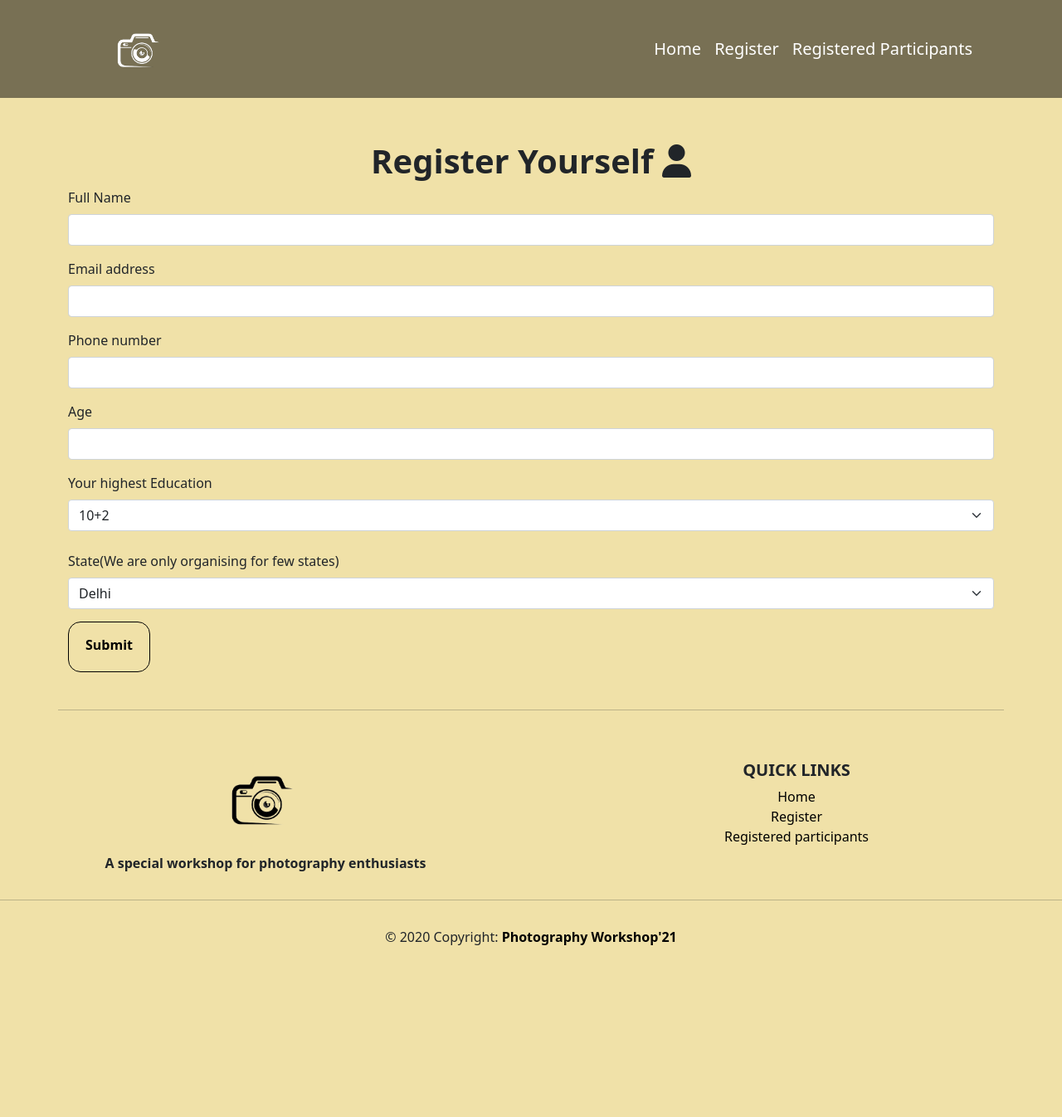
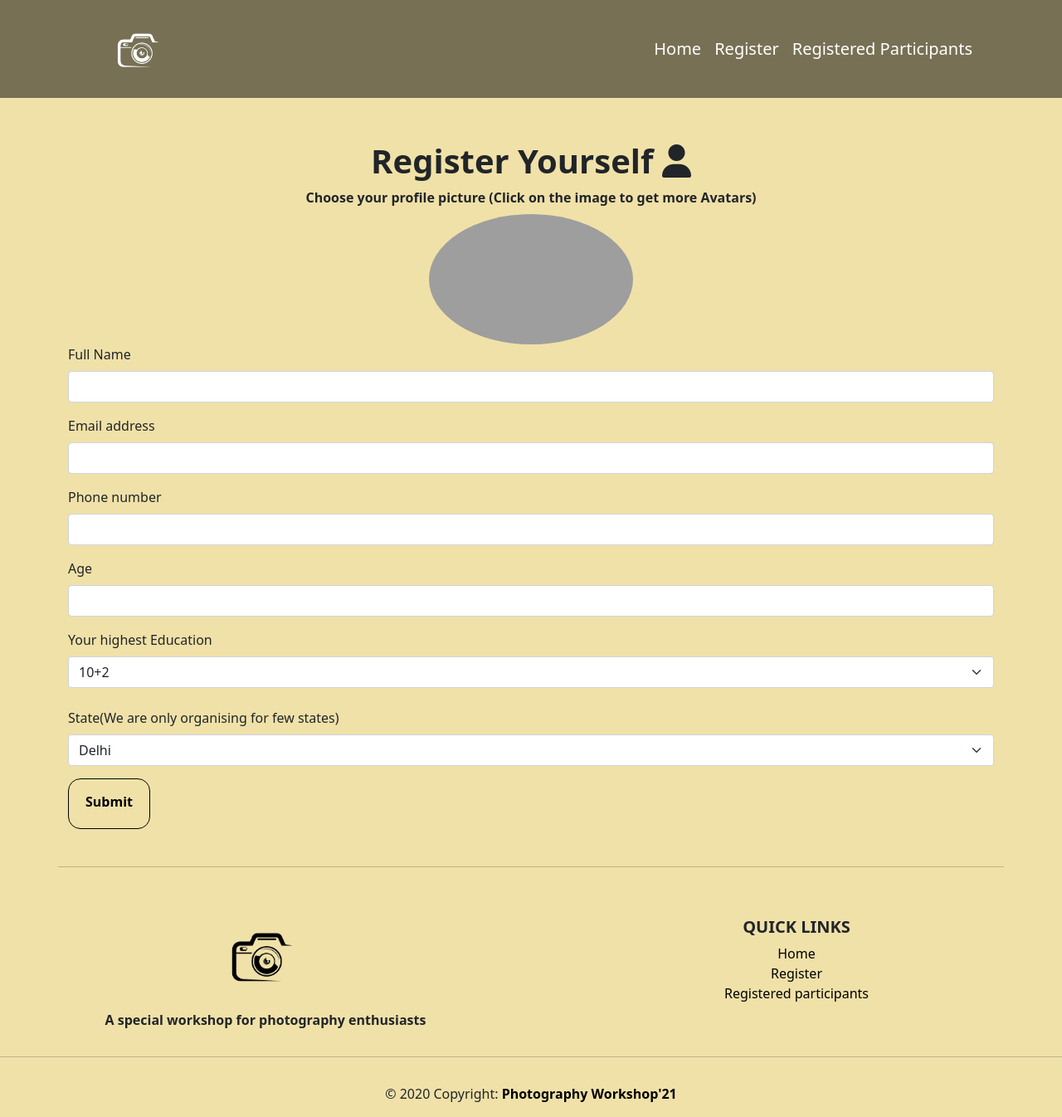
Before and after one commit to sona444/Workshop-Registeration, a Flask app: page /register in a window 1280 px wide. Shown: the whole page at 83% size. Before the commit the page ends 1139 px from the top, so only its background shows below. Run offline with Flask 2, Linux system fonts and the light colour scheme; tables that the repository leaves empty hold one stand-in row (values such as "Sample post"); some libraries are stand-ins or nearby versions; grey boxes are pictures that could not be loaded.

Commit message:
Avatar system Added

```diff
--- a/app.py
+++ b/app.py
@@ -13,7 +13,7 @@ app.config['DEBUG'] = True
 
 db = SQLAlchemy(app)
 migrate = Migrate(app, db)
-from models import user
+from models import user, avatars
 
 # two decorators, same function
 @app.route('/')
@@ -22,20 +22,27 @@ def index():
 
 @app.route('/register')
 def register():
-    return render_template("register.html")
+    avatar=avatars.query.all()
+    return render_template("register.html",avatars=avatar)
 
 @app.route('/attendees')
 def attendees():
     users=user.query.all()
+    avatar=avatars.query.all()
     usr_list = []
     for u in users:
+        for av in avatar:
+            if av.id==u.avatar_id:
+                lin=av.link
+                break
         usr = {
             'id': u.id,
             'name': u.name,
             'age': u.age,
             'education': u.education,
-            'state': u.state
-        }
+            'state': u.state,
+            'avatar': lin
+            }
         usr_list.append(usr)
     return render_template("attendees.html",users=usr_list)
 
@@ -48,13 +55,14 @@ def addUser():
         age = request.form.get('age')
         education = request.form.get('education')
         state = request.form.get('state')
+        avatar = request.form.get('avatar')
 
         if name and email and phone and age and education and state:
 
             if user.query.filter_by(email=email).first():
                 return("Email ID already Exists")
             else:
-                db.session.add(user(name=name, email=email, phone=phone, age=age, education=education, state=state))
+                db.session.add(user(name=name, email=email, phone=phone, age=age, education=education, state=state, avatar_id=avatar))
                 db.session.commit()
                 return("Thank you for registering")
         else:
--- a/static/css/style.css
+++ b/static/css/style.css
@@ -2,7 +2,9 @@
 .navbar-collapse{
     justify-content: flex-end;
 }
-
+.select2-search__field{
+    display:none;
+}
 #btn-register{
     margin-top:15px;
     background-color:#F0E1A8;
@@ -44,7 +46,29 @@
 footer{
     background-color:#F0E1A8;
 }
+
+li.select2-results__option{
+    list-style:none;
+}
+#id_select2_example{
+ display:none;
+}
+.hello{
+    text-align:center;width:100%;font-weight:bold;
+}
 @media (min-width:789px){
+    span.select2-selection__rendered img{
+        height:157px !important;
+        width:22% !important;
+    }
+    li.select2-results__option img{
+        height:80px !important;
+        width:116% !important;
+    }
+    .select2-container{
+        top: 264.8px !important;
+        left: 474px !important;
+    }
     .mobile-carousel{
         display:none;
     }
@@ -146,7 +170,30 @@ nav{
 color:white !important; font-size:20px;
 }
 }
+@media (max-width:1284px) and (min-width:1024px){
+    .select2-container{
+        top: 265px !important;
+        left: 400px !important;
+    }
+}
+@media (max-width:1024px) and (min-width:789px){
+    .select2-container{
+        top: 265px !important;
+        left: 261px !important;
+    }
+}
 @media (max-width:789px){
+    span.select2-selection__rendered img{
+        height:115px !important;
+    }
+    li.select2-results__option img{
+        height:65px !important;
+        width:121% !important;
+    }
+    .select2-container{
+        top: 268px !important;
+        left: 0 !important;
+    }
     .speakers-head{
         font-size:40px;
     }
--- a/templates/attendees.html
+++ b/templates/attendees.html
@@ -12,15 +12,15 @@
 <div class="container">
     <div class="row">
     <h1 style="margin-top:170px; text-align:center;font-weight:800; margin-bottom:50px;">Registered Candidates <i class="fas fa-users"></i></h1>
-        <table class="attendees-table">
-            <th style="width:10%;">ID</th>
+        <table class="attendees-table" style="text-align:center;">
+            <th style="width:10%;">Avatar</th>
             <th style="width:20%;">Name</th>
             <th style="width:20%;">Age</th>
             <th style="width:20%;">State</th>
             <th style="width:30%;">Education</th>
             {% for user in users %}
                 <tr>
-                    <td>{{user.id}}</td>
+                    <td><img src="{{user.avatar}}" style="height:84px;width:83px;border-radius:50%;"></td>
                     <td>{{user.name}}</td>
                     <td>{{user.age}}</td>
                     <td>{{user.state}}</td>
--- a/templates/layout/base.html
+++ b/templates/layout/base.html
@@ -14,6 +14,7 @@
     <script src="https://maxcdn.bootstrapcdn.com/bootstrap/4.0.0/js/bootstrap.min.js" integrity="sha384-JZR6Spejh4U02d8jOt6vLEHfe/JQGiRRSQQxSfFWpi1MquVdAyjUar5+76PVCmYl" crossorigin="anonymous"></script>
     <link href="{{url_for('static',filename='css/style.css')}}" rel="stylesheet">
     <link href="https://cdn.jsdelivr.net/npm/bootstrap@5.1.3/dist/css/bootstrap.min.css" rel="stylesheet" integrity="sha384-1BmE4kWBq78iYhFldvKuhfTAU6auU8tT94WrHftjDbrCEXSU1oBoqyl2QvZ6jIW3" crossorigin="anonymous">
+    <script src="https://cdnjs.cloudflare.com/ajax/libs/select2/4.0.5/js/select2.js"></script>
    <!-- Specific Page CSS goes HERE  -->
    {% block stylesheets %}{% endblock stylesheets %}
 
--- a/templates/register.html
+++ b/templates/register.html
@@ -13,6 +13,12 @@
     <div class="row">
     <h1 style="margin-top:170px; text-align:center;font-weight:800;">Register Yourself <i class="fas fa-user"></i></h1>
         <form id="register-form" style="margin-bottom:45px;">
+            <label for="state" class="form-label hello">Choose your profile picture (Click on the image to get more Avatars)</label>
+            <select id="id_select2_example" style="width: 200px;">
+             {% for ava in avatars %}
+              <option data-img_src="{{ava.link}}">{{ava.id}}</option>
+            {% endfor %}
+            </select>
             <div class="mb-3">
                 <label for="Name" class="form-label">Full Name</label>
                 <input type="text" class="form-control" id="name" required>
@@ -52,7 +58,24 @@
     </div>
   </div>
   </section>
-<script>$(document).on('click', '#btn-register', function(e){
+<script>
+function custom_template(obj){
+        	var data = $(obj.element).data();
+        	var text = $(obj.element).text();
+        	if(data && data['img_src']){
+	        	img_src = data['img_src'];
+	        	template = $("<div style='text-align:center;' class='div-img-dropdown'><img src=\"" + img_src + "\" style=\"border-radius:50%;width:50%;height:62px;\"/></div>");
+	        	return template;
+	        }
+        }
+	var options = {
+		'templateSelection': custom_template,
+		'templateResult': custom_template,
+	}
+	$('#id_select2_example').select2(options);
+  $('.select2-container--default .select2-selection--single').css({'height': '220px'});
+
+$(document).on('click', '#btn-register', function(e){
     e.preventDefault();
     var form = $('#register-form');
 
@@ -62,13 +85,15 @@
     let age = $('#age').val();
     let education = $('#education').val();
     let state = $('#state').val();
+    let avatar= $('#id_select2_example').val();
     jsondata={
       "name":name,
       "email":email,
       "phone":phone,
       "age":age,
       "education":education,
-      "state":state
+      "state":state,
+      "avatar":avatar
     }
 
 
```
Also changed, not shown: models.py (+12 -1 lines), static/img/back.jpg (deleted), static/img/register.jpg (deleted).
